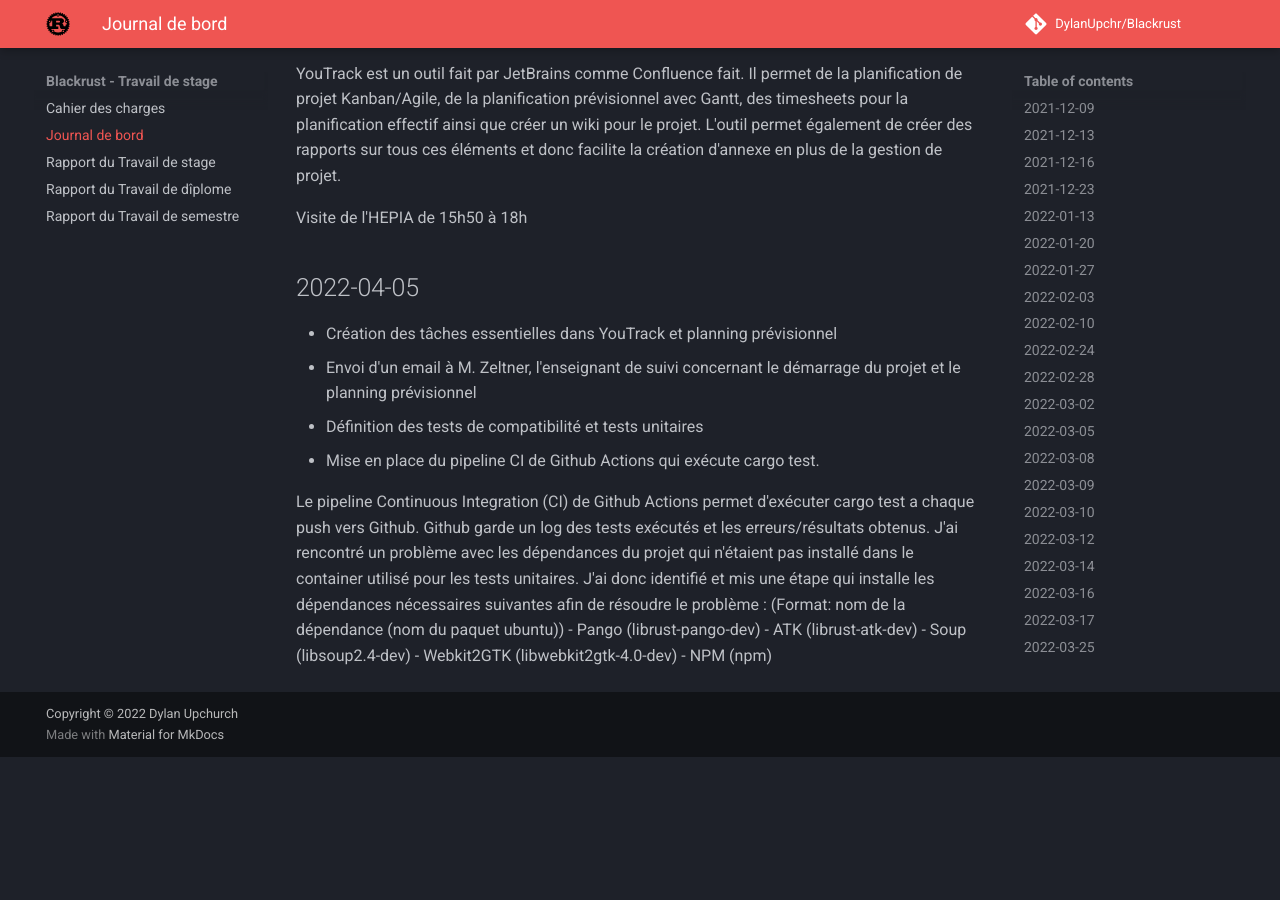
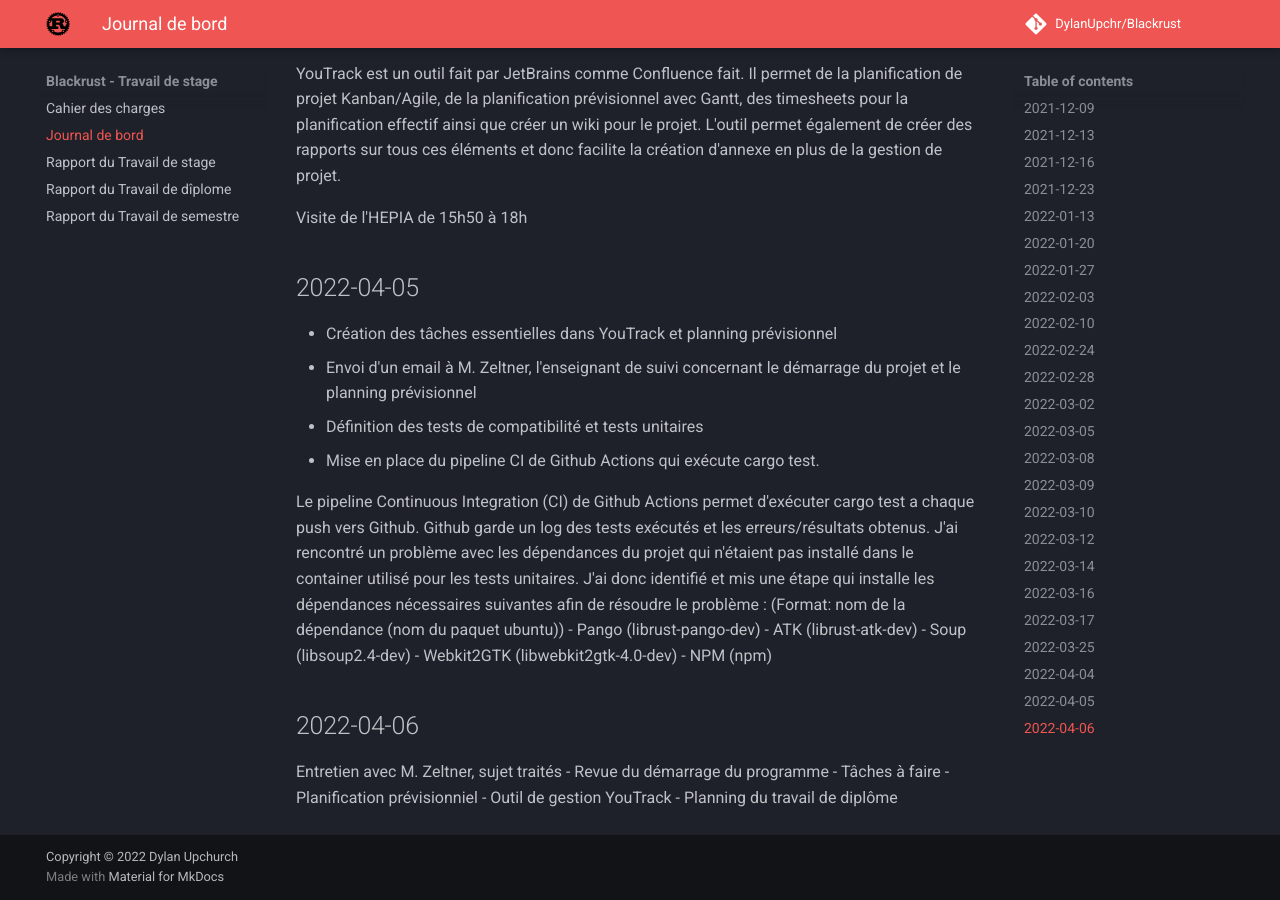
Before and after one commit to DylanUpchr/Blackrust, an MkDocs documentation site: the page built from docs/jdb.md, in a window 1280 px wide and 900 px high, scrolled down 4450 px. Built offline with MkDocs 1.6.1 and Material for MkDocs 9.7.7, drawn with Linux system fonts in a browser that asks for light colours; comment, search, counter and statistics services are not loaded; before the commit the page ends 5207 px from its top, so only the background shows below that.

```diff
--- a/docs/jdb.md
+++ b/docs/jdb.md
@@ -122,3 +122,11 @@ Le pipeline Continuous Integration (CI) de Github Actions permet d'exécuter car
 - Soup (libsoup2.4-dev)
 - Webkit2GTK (libwebkit2gtk-4.0-dev)
 - NPM (npm)
+
+## 2022-04-06
+Entretien avec M. Zeltner, sujet traités
+- Revue du démarrage du programme
+- Tâches à faire
+- Planification prévisionniel
+- Outil de gestion YouTrack
+- Planning du travail de diplôme
```
Also changed, not shown: docs/rapport_td.md (+10 -8 lines), 1 other file.
